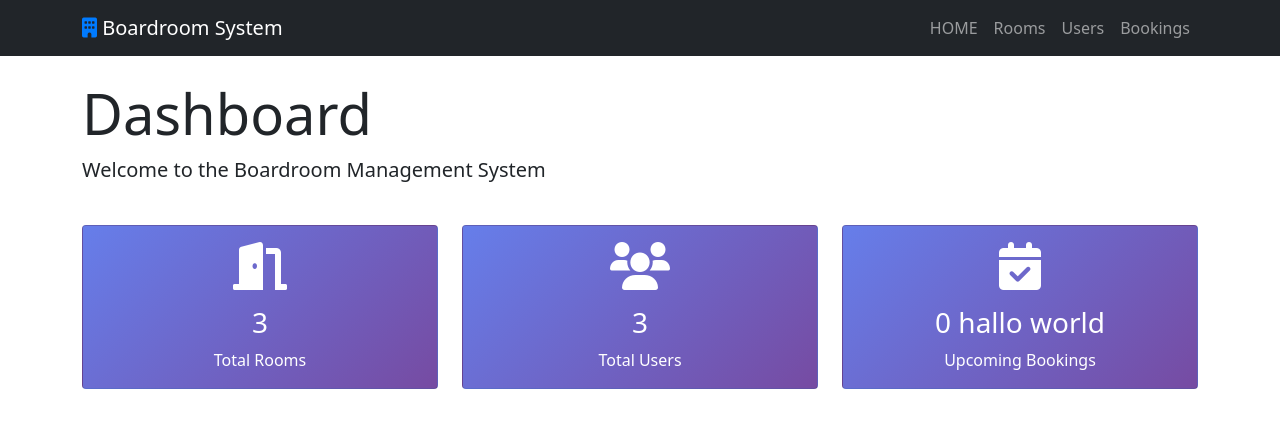
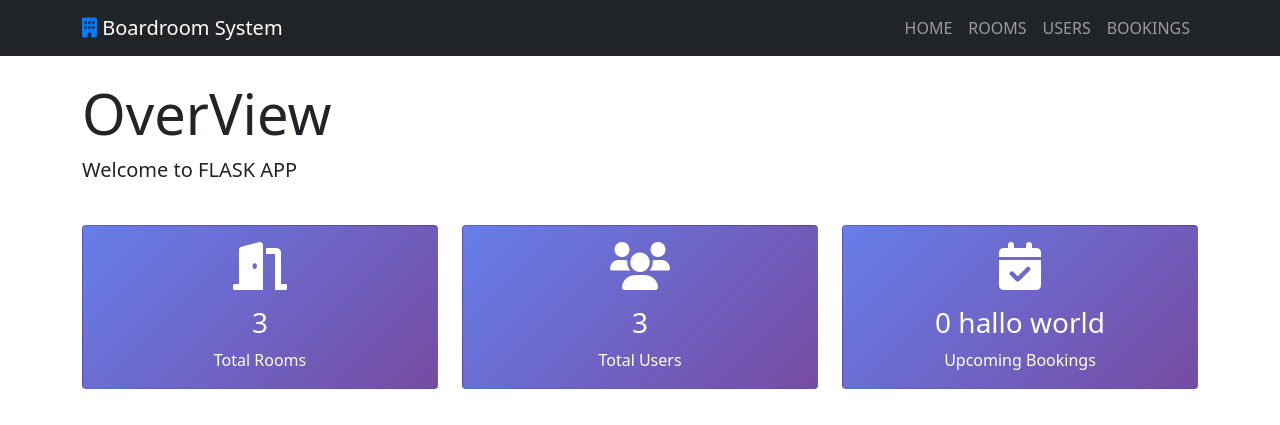
Before and after one commit to DevLagatha/BMS-Flask-App, a Flask app: page / in a window 1280 px wide. Shown: the top 425 px of the page. Run offline with Flask 3, Linux system fonts and the light colour scheme; some libraries are stand-ins or nearby versions.

Commit message:
Title name changes

```diff
--- a/templates/base.html
+++ b/templates/base.html
@@ -47,13 +47,13 @@
                         <a class="nav-link" href="{{ url_for('index') }}">HOME</a>
                     </li>
                     <li class="nav-item">
-                        <a class="nav-link" href="{{ url_for('rooms') }}">Rooms</a>
+                        <a class="nav-link" href="{{ url_for('rooms') }}">ROOMS</a>
                     </li>
                     <li class="nav-item">
-                        <a class="nav-link" href="{{ url_for('users') }}">Users</a>
+                        <a class="nav-link" href="{{ url_for('users') }}">USERS</a>
                     </li>
                     <li class="nav-item">
-                        <a class="nav-link" href="{{ url_for('bookings') }}">Bookings</a>
+                        <a class="nav-link" href="{{ url_for('bookings') }}">BOOKINGS</a>
                     </li>
                 </ul>
             </div>
--- a/templates/index.html
+++ b/templates/index.html
@@ -4,8 +4,8 @@
 {% block content %}
 <div class="row mb-4">
     <div class="col-12">
-        <h1 class="display-4">Dashboard</h1>
-        <p class="lead">Welcome to the Boardroom Management System</p>
+        <h1 class="display-4">OverView</h1>
+        <p class="lead">Welcome to FLASK APP</p>
     </div>
 </div>
 
```
